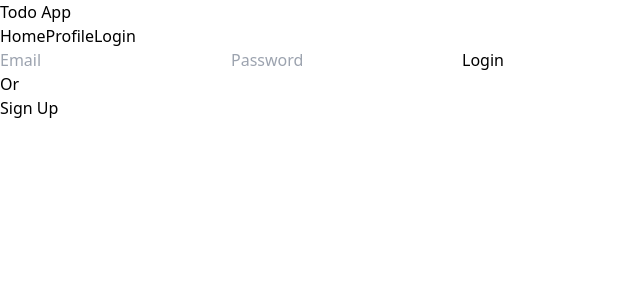
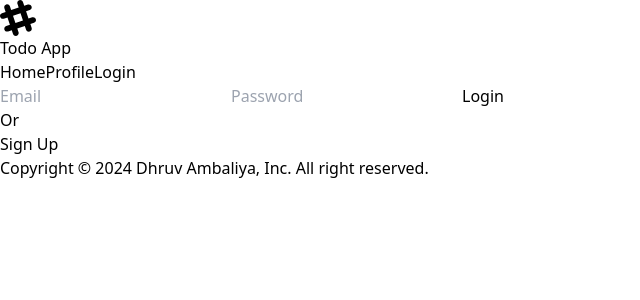
Before and after one commit to DhruvAmbaliya/REACT-TODO, a React (Vite) app: page /login in a window 1280 px wide. Shown: the top 300 px of the page, without its empty margins (0-640 px from the left). Built offline with nearby package versions, Linux system fonts and the light colour scheme; no server answers.

Commit message:
its new ui

```diff
--- a/src/App.jsx
+++ b/src/App.jsx
@@ -5,16 +5,19 @@ import Login from "./pages/Login"
 import Profile from "./pages/Profile"
 import Register from "./pages/Register"
 import { Toaster } from "react-hot-toast"
-import { useContext, useEffect } from "react"
+import { useContext, useEffect, useState } from "react"
 import axios from "axios"
 import { Context, server } from "./main"
+import Footer from "./components/Footer"
 
 function App() {
 
-  const {setUser,setIsAuthenticated,setLoading}= useContext(Context)
+  const {setUser,setIsAuthenticated,setLoading}= useContext(Context);
+  const [refresh,setRefresh] = useState(false);
 
   useEffect(()=>{
     setLoading(true);
+    setRefresh(prev=>!prev);
     axios.get(`${server}/users/me`,
     {
       withCredentials:true,
@@ -27,19 +30,21 @@ function App() {
       setIsAuthenticated(false);
       setLoading(false);
     });
-  },[]);
+  },[refresh]);
+
 
 
   return <BrowserRouter>
   <Header/>
     <Routes>
-      {/* <Route path='*' element={<Login />}/> */}
-      <Route path="*" element={<Navigate to="/login" />} />
+      <Route path='*' element={<Login />}/>
+      {/* <Route path="*" element={<Navigate to="/login" />} /> */}
       <Route path="/" element={<Home/>}/>
       <Route path="/login" element={<Login/>}/>
       <Route path="/profile" element={<Profile/>}/>
       <Route path="/register" element={<Register/>}/>
     </Routes>
+    <Footer/>
     <Toaster/>
   </BrowserRouter>
 }
--- /dev/null
+++ b/src/components/Footer.jsx
@@ -0,0 +1,16 @@
+import React from 'react'
+
+const Footer = () => {
+  return (
+    <footer className="fixed bottom-0 min-w-full p-4 bg-black text-white ">
+    <p className="flex flex-row justify-center">Copyright © 2024 Dhruv Ambaliya, Inc. All right reserved.</p>
+  {/* <nav className="flex flex-row  gap-4 md:place-self-center md:justify-self-end ">
+    <a><svg xmlns="http://www.w3.org/2000/svg" width="24" height="24" viewBox="0 0 24 24" className="fill-current"><path d="M24 4.557c-.883.392-1.832.656-2.828.775 1.017-.609 1.798-1.574 2.165-2.724-.951.564-2.005.974-3.127 1.195-.897-.957-2.178-1.555-3.594-1.555-3.179 0-5.515 2.966-4.797 6.045-4.091-.205-7.719-2.165-10.148-5.144-1.29 2.213-.669 5.108 1.523 6.574-.806-.026-1.566-.247-2.229-.616-.054 2.281 1.581 4.415 3.949 4.89-.693.188-1.452.232-2.224.084.626 1.956 2.444 3.379 4.6 3.419-2.07 1.623-4.678 2.348-7.29 2.04 2.179 1.397 4.768 2.212 7.548 2.212 9.142 0 14.307-7.721 13.995-14.646.962-.695 1.797-1.562 2.457-2.549z"></path></svg></a>
+    <a><svg xmlns="http://www.w3.org/2000/svg" width="24" height="24" viewBox="0 0 24 24" className="fill-current"><path d="M19.615 3.184c-3.604-.246-11.631-.245-15.23 0-3.897.266-4.356 2.62-4.385 8.816.029 6.185.484 8.549 4.385 8.816 3.6.245 11.626.246 15.23 0 3.897-.266 4.356-2.62 4.385-8.816-.029-6.185-.484-8.549-4.385-8.816zm-10.615 12.816v-8l8 3.993-8 4.007z"></path></svg></a>
+    <a><svg xmlns="http://www.w3.org/2000/svg" width="24" height="24" viewBox="0 0 24 24" className="fill-current"><path d="M9 8h-3v4h3v12h5v-12h3.642l.358-4h-4v-1.667c0-.955.192-1.333 1.115-1.333h2.885v-5h-3.808c-3.596 0-5.192 1.583-5.192 4.615v3.385z"></path></svg></a>
+  </nav> */}
+</footer>
+  )
+}
+
+export default Footer;
--- a/src/components/Header.jsx
+++ b/src/components/Header.jsx
@@ -29,11 +29,13 @@ function Header() {
   };
 
   return (
-    <nav className='bg-black flex align-middle justify-between py-0 px-12 w-full z-50 h-10'>
-        <div className='font-normal uppercase text-white'>
-            <h2 className='mt-2'>Todo App</h2>
+
+    <nav className='bg-black flex align-middle justify-between py-0 px-12 w-full z-50 h-16'>
+        <div className='flex flex-row items-center text-centerfont-normal uppercase text-white'>
+        <svg width="36" height="36" viewBox="0 0 24 24" xmlns="http://www.w3.org/2000/svg" fillRule="evenodd" clipRule="evenodd" className="fill-current"><path d="M22.672 15.226l-2.432.811.841 2.515c.33 1.019-.209 2.127-1.23 2.456-1.15.325-2.148-.321-2.463-1.226l-.84-2.518-5.013 1.677.84 2.517c.391 1.203-.434 2.542-1.831 2.542-.88 0-1.601-.564-1.86-1.314l-.842-2.516-2.431.809c-1.135.328-2.145-.317-2.463-1.229-.329-1.018.211-2.127 1.231-2.456l2.432-.809-1.621-4.823-2.432.808c-1.355.384-2.558-.59-2.558-1.839 0-.817.509-1.582 1.327-1.846l2.433-.809-.842-2.515c-.33-1.02.211-2.129 1.232-2.458 1.02-.329 2.13.209 2.461 1.229l.842 2.515 5.011-1.677-.839-2.517c-.403-1.238.484-2.553 1.843-2.553.819 0 1.585.509 1.85 1.326l.841 2.517 2.431-.81c1.02-.33 2.131.211 2.461 1.229.332 1.018-.21 2.126-1.23 2.456l-2.433.809 1.622 4.823 2.433-.809c1.242-.401 2.557.484 2.557 1.838 0 .819-.51 1.583-1.328 1.847m-8.992-6.428l-5.01 1.675 1.619 4.828 5.011-1.674-1.62-4.829z"></path></svg>
+          <h2 className='ml-2 font-medium text-2xl'>Todo App</h2>
         </div>
-        <article className='flex items-center text-center text-white mx-4'>
+        <article className='flex items-center font-semibold text-center text-white mx-4'>
             <Link to={"/"} className='mx-4 hover:bg-white hover:text-black'>Home</Link>
             <Link to={"/profile"} className='mx-4 hover:bg-white hover:text-black'>Profile</Link>
             {
--- a/src/pages/Profile.jsx
+++ b/src/pages/Profile.jsx
@@ -1,10 +1,36 @@
-import React, { useContext } from 'react'
-import { Context } from '../main';
+import React, { useContext, useState } from 'react'
+import { Context, server } from '../main';
 import Loader from '../components/Loader.jsx';
+import { Navigate } from 'react-router-dom';
+import { useEffect } from 'react';
+import axios from 'axios';
 
 const Profile=()=> {
+
   const {isAuthenticated,loading,user} = useContext(Context);
-  console.log(user);
+  const {setUser,setIsAuthenticated,setLoading}= useContext(Context);
+  const [refresh,setRefresh] = useState(false);
+
+  useEffect(()=>{
+    setLoading(true);
+    setRefresh(prev=>!prev);
+    axios.get(`${server}/users/me`,
+    {
+      withCredentials:true,
+    }).then((res)=>{
+      setUser(res.data.user);
+      setIsAuthenticated(true);
+      setLoading(false);
+    }).catch((error)=>{
+      setUser({});
+      setIsAuthenticated(false);
+      setLoading(false);
+    });
+  },[refresh]);
+
+  // console.log(user);
+  if(!isAuthenticated) return <Navigate to={"/login"} />
+
   return (
     loading ? <Loader/> :(
       <div>
```
